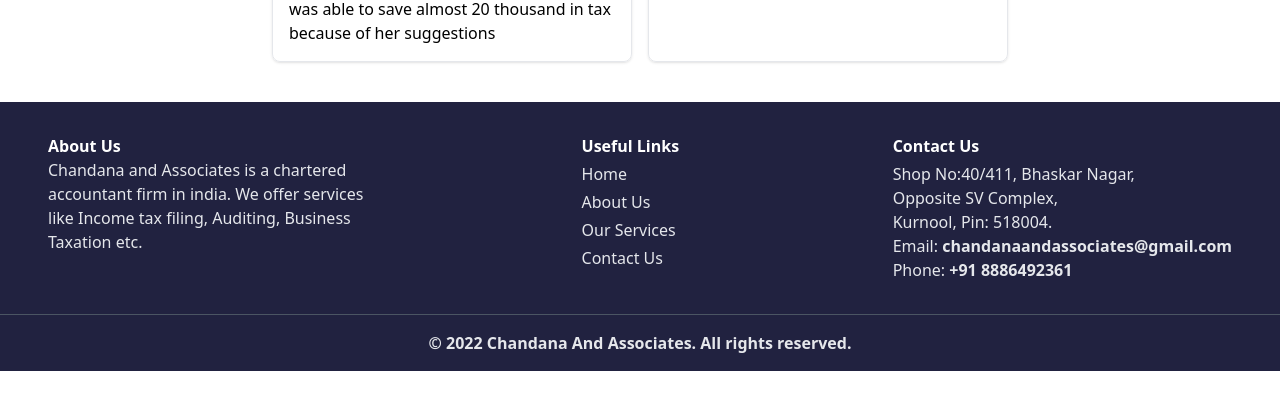
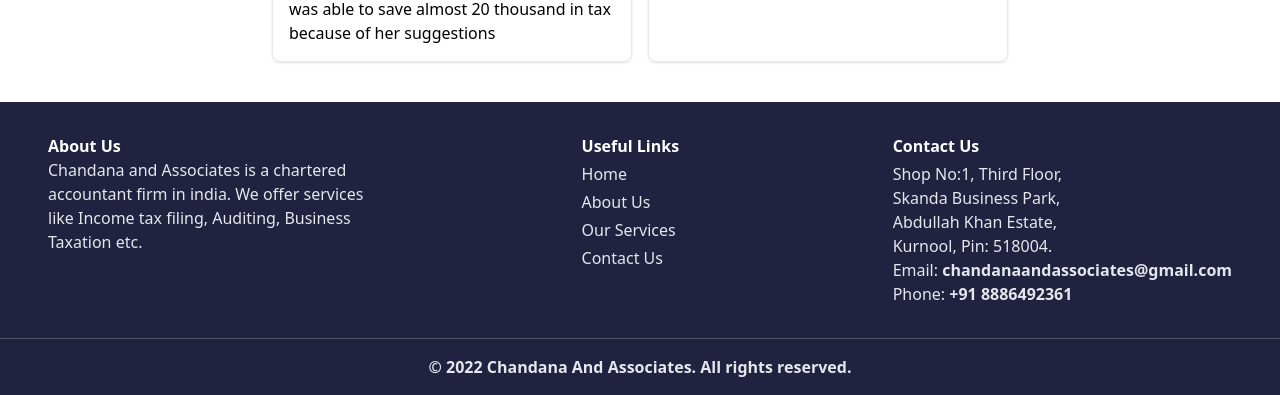
Before and after one commit to chandanasiri07/chandanaassoc, a website: page about-us.html in a window 1280 px wide. Shown: the part 1531-1926 px from the top of the page. Before the commit the page ends 1902 px from the top, so only its background shows below. Drawn offline with nearby package versions, Linux system fonts and the light colour scheme.

Commit message:
Update about-us.html

```diff
--- a/about-us.html
+++ b/about-us.html
@@ -466,9 +466,10 @@
         <div>
           <h4 class="font-semibold text-white pb-1">Contact Us</h4>
           <p>
-            Shop No:40/411, Bhaskar Nagar,<br />
-            Opposite SV Complex,<br />
-            Kurnool, Pin: 518004.<br />
+             <p>Shop No:1, Third Floor,<br>
+              Skanda Business Park,<br>
+              Abdullah Khan Estate,<br>
+              Kurnool, Pin: 518004.<br>
             Email:
             <a
               href="mailto:chandanaandassociates@gmail.com"
```
